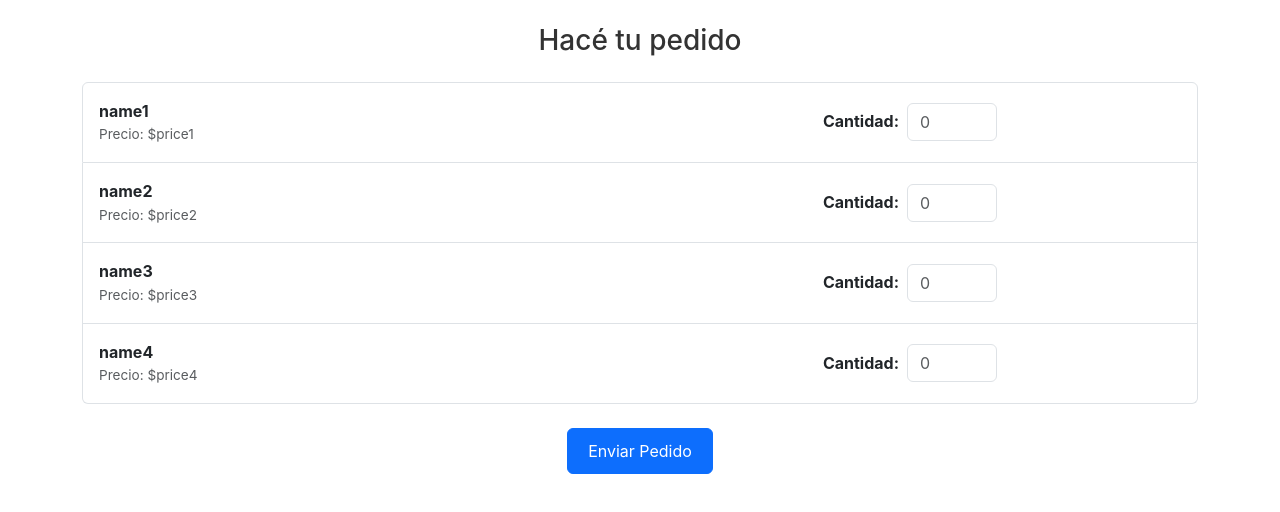
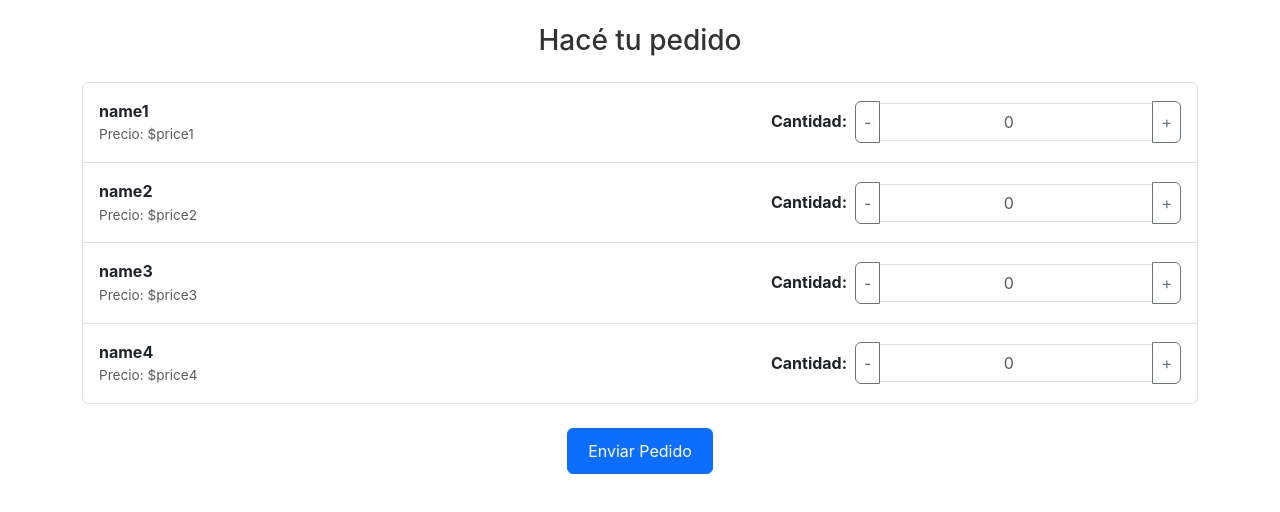
Before and after one commit to rangolucas/restaurantApp, a Vue app in the folder frontend/: page /user/store1 in a window 1280 px wide. Shown: the top 512 px of the page. Built offline with nearby package versions, Linux system fonts and the light colour scheme.

Commit message:
Style quantity buttons

```diff
--- a/frontend/src/views/MakeOrderView.vue
+++ b/frontend/src/views/MakeOrderView.vue
@@ -18,6 +18,16 @@ async function getMenu() {
   }
 }
 
+function incrementQuantity(itemId) {
+  selectedItems.value[itemId] = (selectedItems.value[itemId] || 0) + 1
+}
+
+function decrementQuantity(itemId) {
+  if (selectedItems.value[itemId] > 0) {
+    selectedItems.value[itemId] -= 1
+  }
+}
+
 async function handleSubmit() {
   const selectedOrder = Object.entries(selectedItems.value)
     .filter(([id, quantity]) => quantity > 0)
@@ -27,7 +37,6 @@ async function handleSubmit() {
     }))
 
   const orderCreated = await apiService.createOrder(selectedOrder)
-  console.log(orderCreated)
   router.push(`/user/orders/${orderCreated.orderId}`)
 }
 
@@ -37,7 +46,7 @@ onMounted(getMenu)
 <template>
   <div class="container mt-4">
     <h1 class="text-center mb-4">Hacé tu pedido</h1>
-    <form v-on:submit.prevent="handleSubmit">
+    <form @submit.prevent="handleSubmit">
       <ul class="list-group">
         <li
           v-for="item in menu"
@@ -50,13 +59,30 @@ onMounted(getMenu)
           </div>
           <div class="d-flex align-items-center">
             <label class="me-2 mb-0">Cantidad:</label>
+            <div class="input-group">
+              <button
+                type="button"
+                class="btn btn-outline-secondary"
+                @click="decrementQuantity(item.itemId)"
+              >
+                -
+              </button>
               <input
                 type="number"
-              class="form-control w-25"
+                class="form-control text-center w-25"
                 min="0"
                 :placeholder="0"
                 v-model.number="selectedItems[item.itemId]"
+                readonly
               />
+              <button
+                type="button"
+                class="btn btn-outline-secondary"
+                @click="incrementQuantity(item.itemId)"
+              >
+                +
+              </button>
+            </div>
           </div>
         </li>
       </ul>
@@ -80,11 +106,6 @@ h1 {
   font-size: 1rem;
 }
 
-.list-group-item .form-control.input-cantidad {
-  width: 120px;
-  max-width: none;
-}
-
 .text-muted {
   font-size: 0.85rem;
 }
@@ -98,14 +119,23 @@ label {
   font-weight: bold;
 }
 
+.input-group {
+  display: flex;
+  align-items: center;
+}
+
+.input-group .btn {
+  font-size: 1rem;
+  padding: 0.5rem;
+}
+
 @media (max-width: 768px) {
   .list-group-item {
     flex-wrap: wrap;
   }
 
-  .list-group-item .form-control.input-cantidad {
+  .input-group {
     width: 100%;
-    max-width: none;
   }
 }
 </style>
```
Lines whose indentation alone changed are shown as unchanged.
